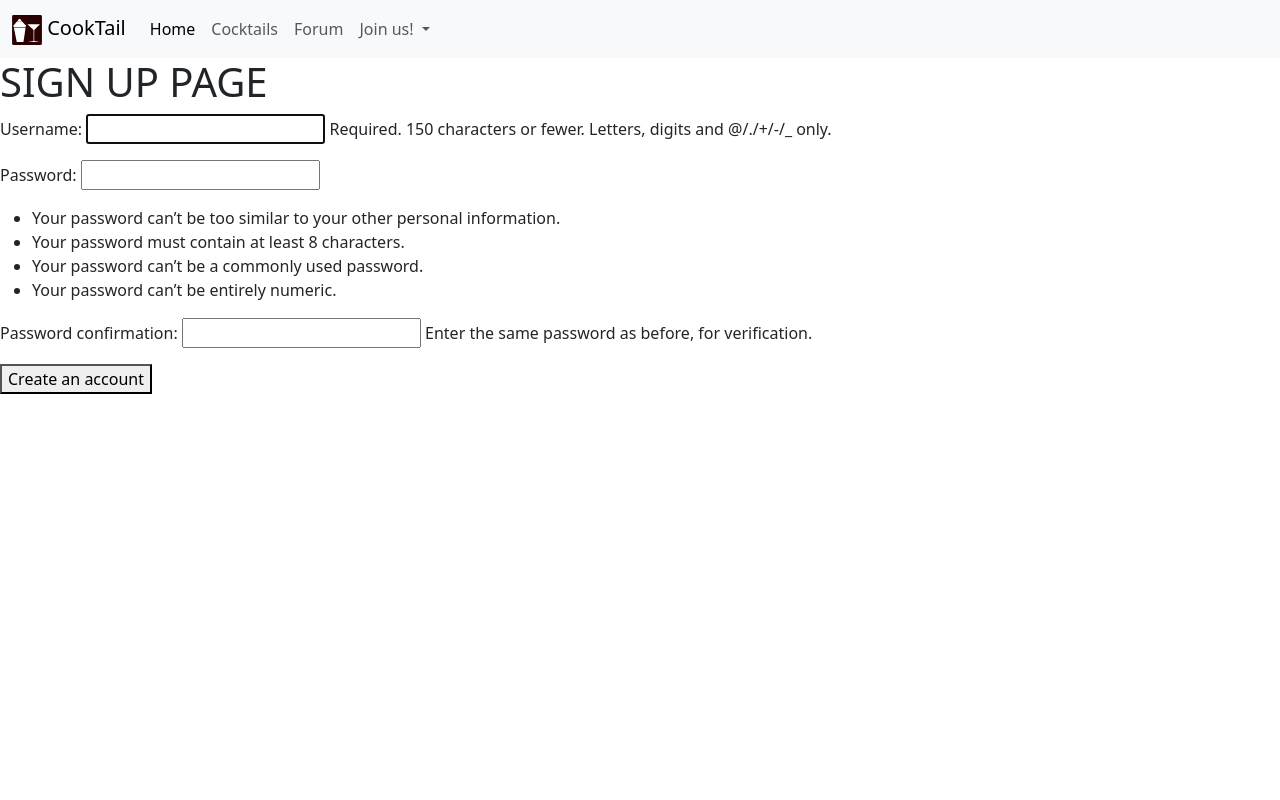
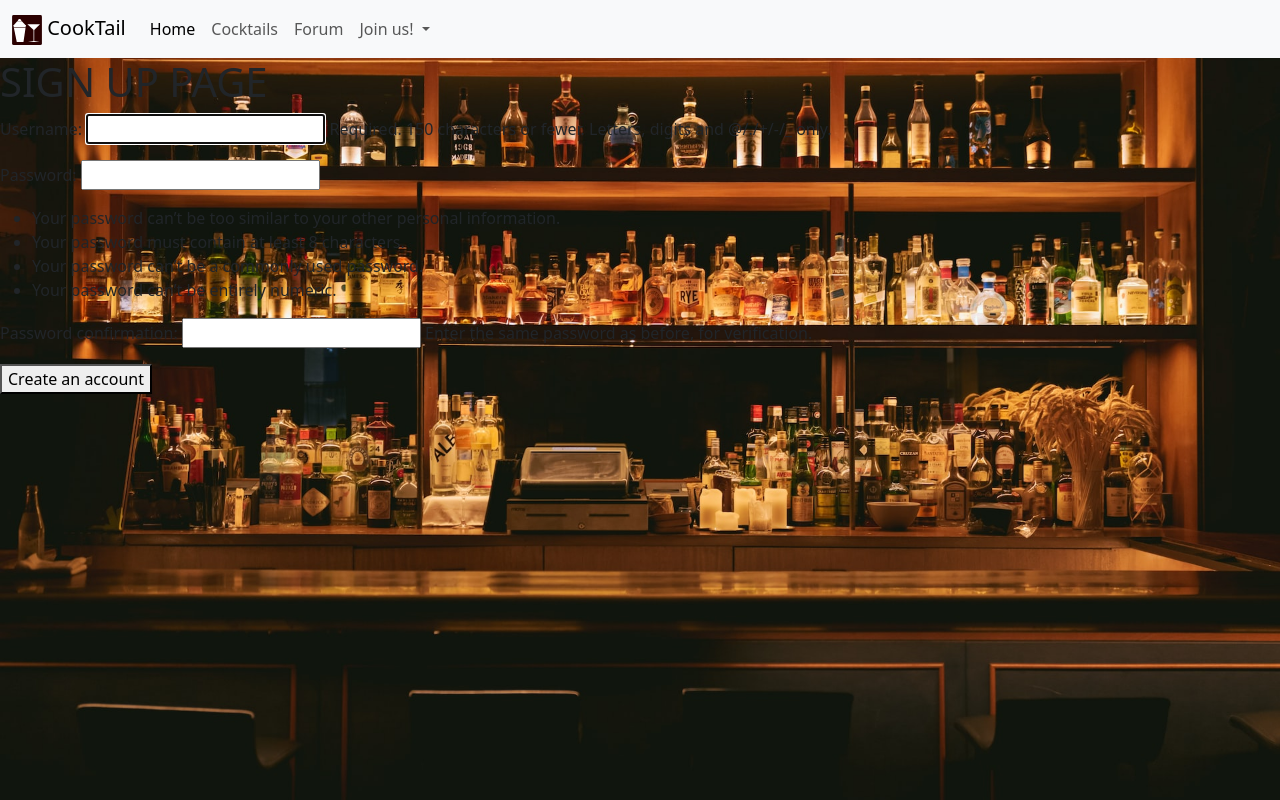
Before and after one commit to YuryLobkov/cooktail, a Django app: page /forum/sign-up in a window 1280 px wide. Run offline with Django 4.2, Linux system fonts and the light colour scheme.

Commit message:
background and other

```diff
--- a/forum/templates/forum/base.html
+++ b/forum/templates/forum/base.html
@@ -9,7 +9,7 @@
 </head> -->
 <body>
     <!-- navbar -->
-    <div>
+    <!-- <div>
         {% if user.is_authenticated %}
             <table>
                 <tr>
@@ -27,7 +27,7 @@
                 </tr>
             </table>
         {% endif %}
-    </div>
+    </div> -->
     <script src="https://cdn.jsdelivr.net/npm/bootstrap@5.3.0-alpha1/dist/js/bootstrap.bundle.min.js" integrity="sha384-w76AqPfDkMBDXo30jS1Sgez6pr3x5MlQ1ZAGC+nuZB+EYdgRZgiwxhTBTkF7CXvN" crossorigin="anonymous"></script>
 </body>
 {% endblock %}
--- /dev/null
+++ b/static/style.css
@@ -0,0 +1,8 @@
+body{
+    background: url(background.jpg) no-repeat center center fixed;
+    background-size: cover;
+}
+
+.card{
+    background-color: rgba(240, 248, 255, 0.685);
+}
--- a/templates/base.html
+++ b/templates/base.html
@@ -5,6 +5,7 @@
     <meta http-equiv="X-UA-Compatible" content="IE=edge">
     <meta name="viewport" content="width=device-width, initial-scale=1.0">
     <link href="https://cdn.jsdelivr.net/npm/bootstrap@5.3.0-alpha1/dist/css/bootstrap.min.css" rel="stylesheet" integrity="sha384-GLhlTQ8iRABdZLl6O3oVMWSktQOp6b7In1Zl3/Jr59b6EGGoI1aFkw7cmDA6j6gD" crossorigin="anonymous">
+    <link rel="stylesheet" href="{% static 'style.css' %}">
     <script src="https://cdn.jsdelivr.net/npm/bootstrap@5.3.0-alpha1/dist/js/bootstrap.bundle.min.js" integrity="sha384-w76AqPfDkMBDXo30jS1Sgez6pr3x5MlQ1ZAGC+nuZB+EYdgRZgiwxhTBTkF7CXvN" crossorigin="anonymous"></script>
     <title>Document</title>
 </head>
@@ -24,6 +25,7 @@
           <a class="nav-link" href="{% url 'drinks:cocktail_list' %}">Cocktails</a>
           <a class="nav-link" href="{% url 'forum:home' %}">Forum</a>
 
+          <!-- Auth buttons -->
             {% if user.is_authenticated %}
               <li class="nav-item dropdown">
                 <a class="nav-link dropdown-toggle" href="#" role="button" data-bs-toggle="dropdown" aria-expanded="false">
@@ -48,9 +50,6 @@
               </li>
             {% endif %}
 
-
-
-
         </div>
       </div>
     </div>
```
Also changed, not shown: static/background.jpg (added).
